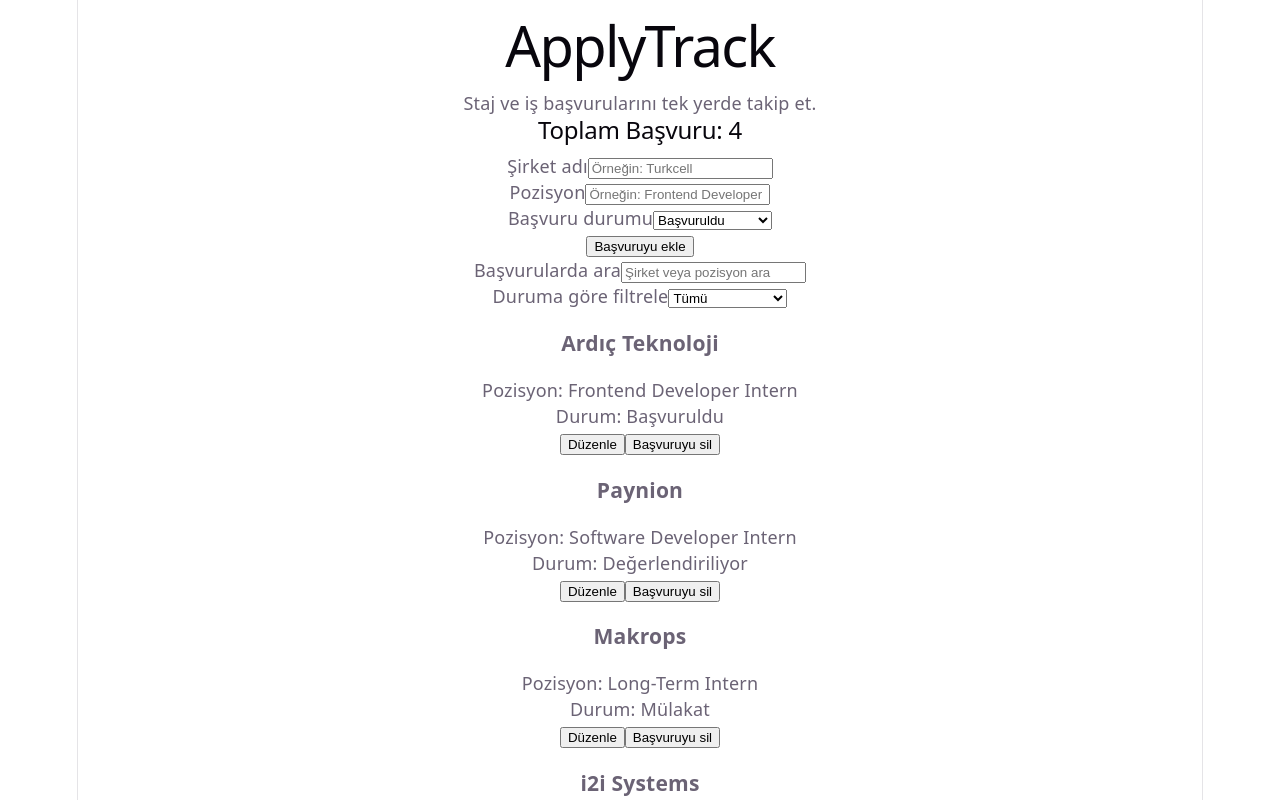
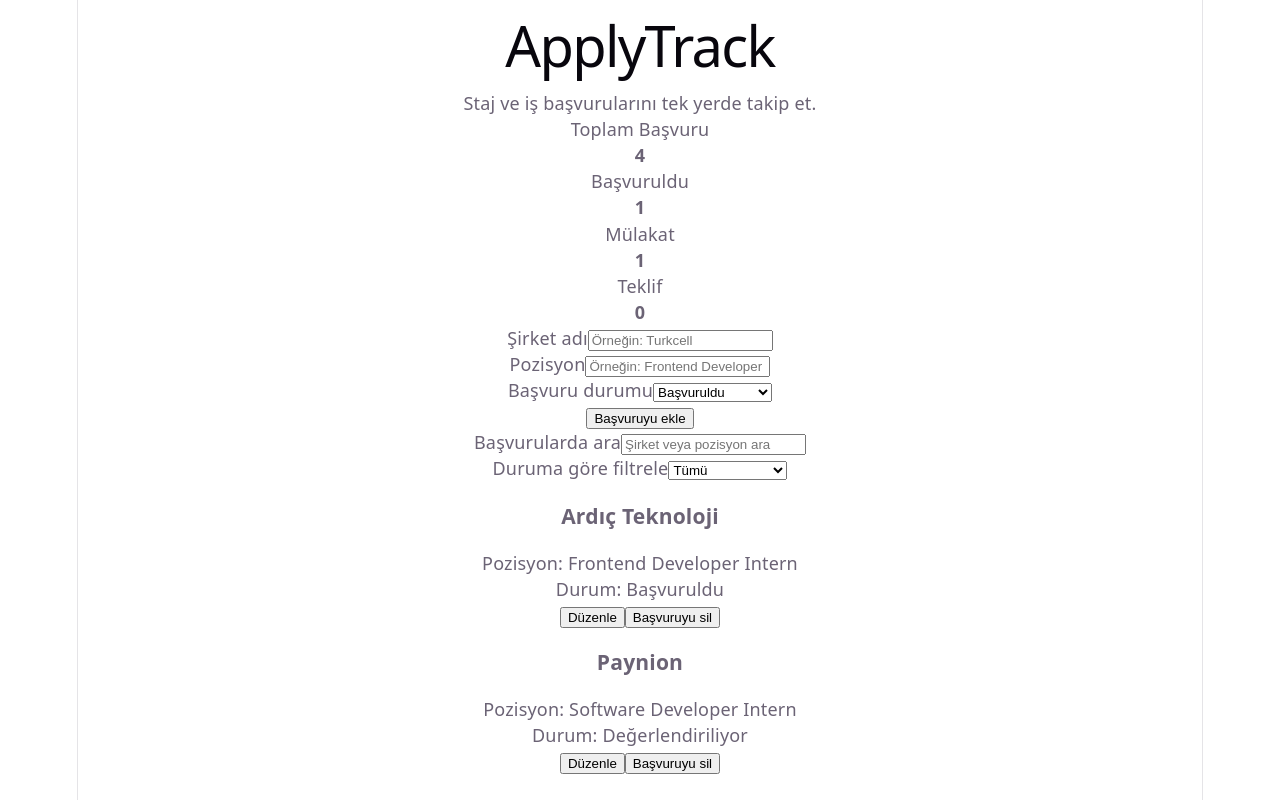
Before and after one commit to eslemkuvan/applytrack, a React (Vite) app: page / in a window 1280 px wide. Shown: the top 800 px of the page. Built offline with nearby package versions, Linux system fonts and the light colour scheme.

Commit message:
feat: add application summary dashboard

```diff
--- a/src/App.tsx
+++ b/src/App.tsx
@@ -1,7 +1,7 @@
 import './App.css'
 
 import ApplicationCard from './components/ApplicationCard'
-
+import SummaryCard from './components/SummaryCard'
 import { useEffect, useState, type FormEvent } from 'react'
 
 interface Application {
@@ -148,7 +148,17 @@ const filteredApplications = applications.filter((application) => {
   return matchesSearch && matchesStatus
 })
 
+const appliedCount = applications.filter(
+  (application) => application.status === 'Başvuruldu',
+).length
 
+const interviewCount = applications.filter(
+  (application) => application.status === 'Mülakat',
+).length
+
+const offerCount = applications.filter(
+  (application) => application.status === 'Teklif',
+).length
 
 
 
@@ -159,8 +169,27 @@ const filteredApplications = applications.filter((application) => {
       <h1>ApplyTrack</h1>
       <p>Staj ve iş başvurularını tek yerde takip et.</p>
 
-      <h2>Toplam Başvuru: {applications.length}</h2>
+       <section className="summary-grid" aria-label="Başvuru özeti">
+  <SummaryCard
+    title="Toplam Başvuru"
+    value={applications.length}
+  />
 
+  <SummaryCard
+    title="Başvuruldu"
+    value={appliedCount}
+  />
+
+  <SummaryCard
+    title="Mülakat"
+    value={interviewCount}
+  />
+
+  <SummaryCard
+    title="Teklif"
+    value={offerCount}
+  />
+</section>
 
 
        <form onSubmit={handleSubmitApplication}>
--- /dev/null
+++ b/src/components/SummaryCard.tsx
@@ -0,0 +1,15 @@
+interface SummaryCardProps {
+  title: string
+  value: number
+}
+
+function SummaryCard({ title, value }: SummaryCardProps) {
+  return (
+    <article className="summary-card">
+      <p>{title}</p>
+      <strong>{value}</strong>
+    </article>
+  )
+}
+
+export default SummaryCard
```
